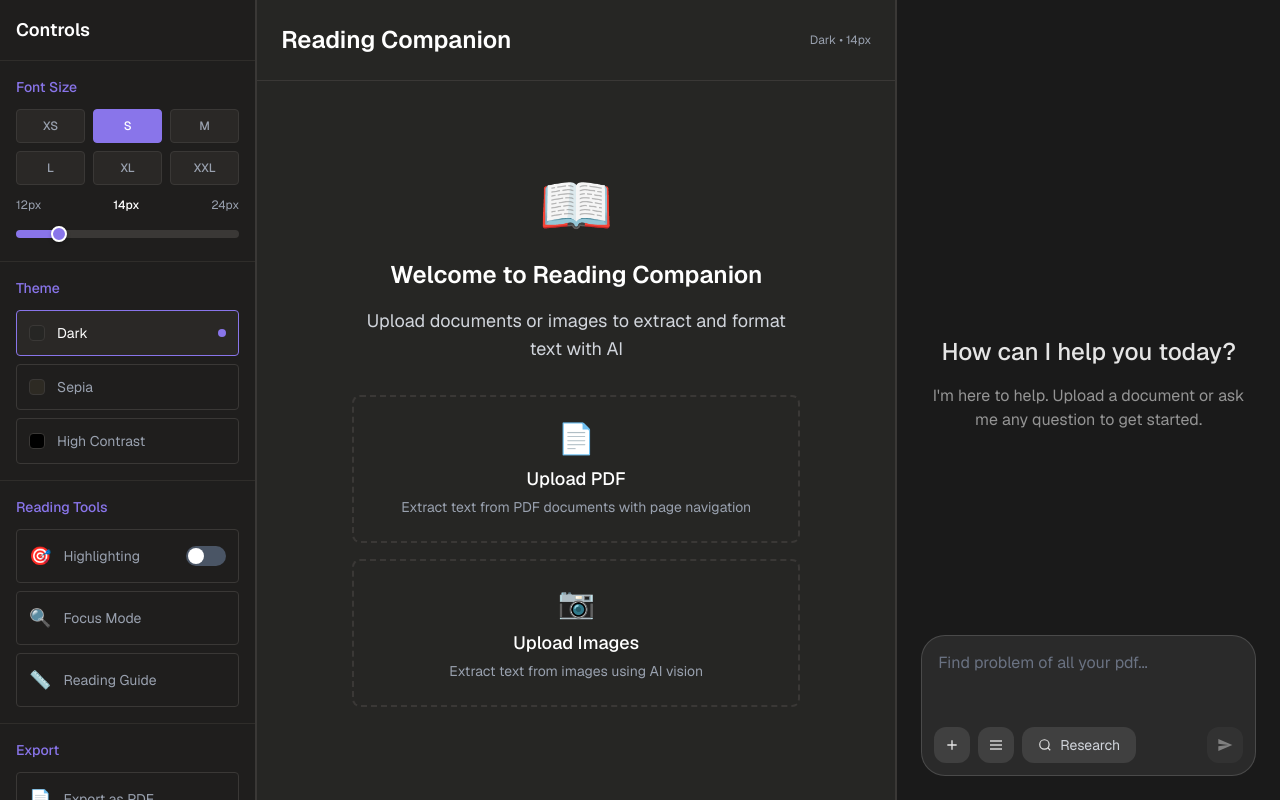
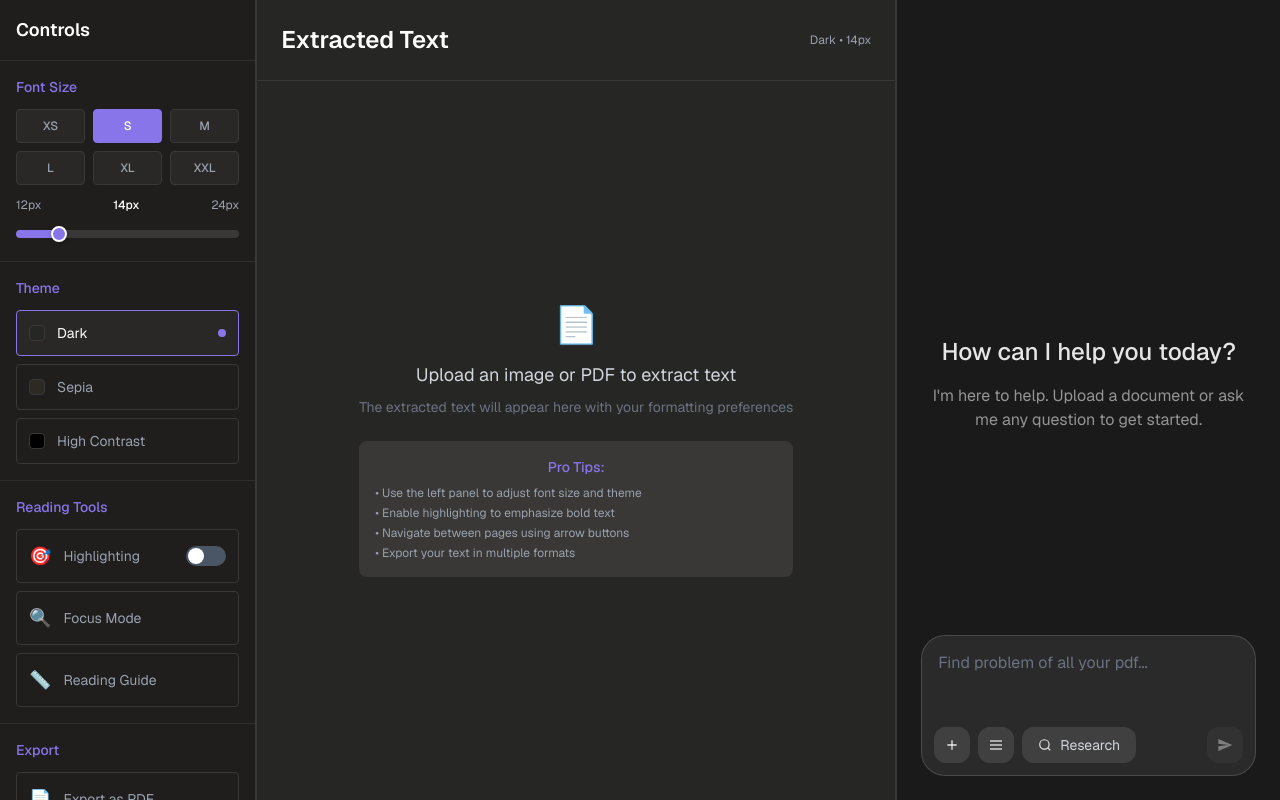
Before and after one commit to Harshrawat27/readingcompanion, a Next.js app: page / in a window 1280 px wide. Built offline with nearby package versions, Linux system fonts and the light colour scheme.

Commit message:
old middle panel - small error in page.tsx

```diff
--- a/components/home/MiddlePanel.tsx
+++ b/components/home/MiddlePanel.tsx
@@ -1,10 +1,5 @@
-// components/home/MiddlePanel.tsx
-'use client';
-
-import { useState, useMemo } from 'react';
+import { useMemo } from 'react';
 import MarkdownRenderer from '../MarkdownRenderer';
-import ImageToText from '../ImageToText';
-import PDFUpload from '../PDFUpload';
 
 interface PageData {
   pageNumber: number;
@@ -15,22 +10,11 @@ interface PageData {
   height: number;
 }
 
-interface ImageData {
-  id: string;
-  file: File;
-  preview: string;
-  extractedText?: string;
-  isProcessing?: boolean;
-  hasError?: boolean;
-  errorMessage?: string;
-}
-
 interface MiddlePanelProps {
   extractedText: string;
   fontSize: number;
   theme: string;
   isHighlightEnabled: boolean;
-  onTextExtracted: (text: string, images?: ImageData[]) => void;
   onClearText: () => void;
   pages?: PageData[];
   currentPage?: number;
@@ -42,15 +26,11 @@ export default function MiddlePanel({
   fontSize,
   theme,
   isHighlightEnabled,
-  onTextExtracted,
   onClearText,
   pages = [],
   currentPage = 1,
   onPageChange,
 }: MiddlePanelProps) {
-  const [uploadMode, setUploadMode] = useState<'image' | 'pdf' | null>(null);
-  const [isProcessing, setIsProcessing] = useState(false);
-
   // Theme configurations
   const getThemeStyles = (theme: string) => {
     switch (theme) {
@@ -94,9 +74,6 @@ export default function MiddlePanel({
     return Math.max(1, Math.ceil(wordCount / 200));
   }, [wordCount]);
 
-  // Check if we have any content
-  const hasContent = displayText || pages.length > 0;
-
   // Navigation handlers
   const goToPreviousPage = () => {
     if (currentPage > 1 && onPageChange) {
@@ -108,35 +85,6 @@ export default function MiddlePanel({
     if (currentPage < pages.length && onPageChange) {
       onPageChange(currentPage + 1);
     }
-  };
-
-  // Handle upload mode selection
-  const selectUploadMode = (mode: 'image' | 'pdf') => {
-    setUploadMode(mode);
-  };
-
-  const resetToWelcome = () => {
-    setUploadMode(null);
-    onClearText();
-  };
-
-  // Handle PDF pages extraction
-  const handlePDFPagesExtracted = (pdfPages: PageData[]) => {
-    // Convert to expected format and pass to parent
-    // This will be handled by the parent component's page management
-    console.log('PDF pages extracted:', pdfPages.length);
-  };
-
-  // Handle image text extraction
-  const handleImageTextExtracted = (text: string, images: ImageData[]) => {
-    onTextExtracted(text, images);
-    setUploadMode(null); // Hide upload UI after successful extraction
-  };
-
-  // Handle image upload
-  const handleImagesUploaded = (images: ImageData[]) => {
-    // This can be used for progress tracking if needed
-    console.log('Images uploaded:', images.length);
   };
 
   return (
@@ -154,11 +102,7 @@ export default function MiddlePanel({
       >
         <div className='flex items-center gap-4'>
           <h1 className='text-2xl font-semibold'>
-            {hasContent
-              ? isMultiPageMode
-                ? 'Document Reader'
-                : 'Extracted Text'
-              : 'Reading Companion'}
+            {isMultiPageMode ? 'Document Reader' : 'Extracted Text'}
           </h1>
 
           {/* Page Navigation */}
@@ -209,19 +153,19 @@ export default function MiddlePanel({
             {isMultiPageMode && ` • ${pages.length} pages`}
           </div>
 
-          {/* Clear/Back button */}
-          {hasContent || uploadMode ? (
+          {/* Clear button */}
+          {(extractedText || pages.length > 0) && (
             <button
-              onClick={uploadMode ? resetToWelcome : onClearText}
+              onClick={onClearText}
               className='px-3 py-1 text-sm rounded border hover:bg-opacity-10 hover:bg-white transition-colors'
               style={{
                 borderColor: themeStyles.borderColor,
                 color: '#9ca3af',
               }}
             >
-              {uploadMode ? 'Back' : 'Clear'}
+              Clear
             </button>
-          ) : null}
+          )}
         </div>
       </div>
 
@@ -257,7 +201,7 @@ export default function MiddlePanel({
                     <img
                       src={page.imageData}
                       alt={`Page ${page.pageNumber}`}
-                      className='w-full aspect-[1/1.4142] object-cover rounded mb-1'
+                      className='w-full h-16 object-cover rounded mb-1'
                     />
                   )}
                   <div className='text-xs text-center'>
@@ -282,90 +226,7 @@ export default function MiddlePanel({
 
         {/* Main Content */}
         <div className='flex-1 overflow-hidden'>
-          {/* Welcome Screen / Upload Selection */}
-          {!hasContent && !uploadMode && (
-            <div className='flex-1 flex items-center justify-center h-full'>
-              <div className='text-center max-w-md'>
-                <div className='text-6xl mb-6'>📖</div>
-                <h2 className='text-2xl font-semibold mb-4'>
-                  Welcome to Reading Companion
-                </h2>
-                <p className='text-gray-300 text-lg mb-8'>
-                  Upload documents or images to extract and format text with AI
-                </p>
-
-                {/* Upload Options */}
-                <div className='space-y-4'>
-                  <button
-                    onClick={() => selectUploadMode('pdf')}
-                    className='w-full p-6 rounded-lg border-2 border-dashed transition-all hover:border-purple-400 hover:bg-purple-900/10'
-                    style={{ borderColor: themeStyles.borderColor }}
-                  >
-                    <div className='text-3xl mb-2'>📄</div>
-                    <div className='text-lg font-medium mb-1'>Upload PDF</div>
-                    <div className='text-sm text-gray-400'>
-                      Extract text from PDF documents with page navigation
-                    </div>
-                  </button>
-
-                  <button
-                    onClick={() => selectUploadMode('image')}
-                    className='w-full p-6 rounded-lg border-2 border-dashed transition-all hover:border-purple-400 hover:bg-purple-900/10'
-                    style={{ borderColor: themeStyles.borderColor }}
-                  >
-                    <div className='text-3xl mb-2'>📷</div>
-                    <div className='text-lg font-medium mb-1'>
-                      Upload Images
-                    </div>
-                    <div className='text-sm text-gray-400'>
-                      Extract text from images using AI vision
-                    </div>
-                  </button>
-                </div>
-              </div>
-            </div>
-          )}
-
-          {/* Upload Interface */}
-          {uploadMode && !hasContent && (
-            <div className='flex-1 p-6 overflow-y-auto'>
-              <div className='max-w-2xl mx-auto'>
-                {uploadMode === 'pdf' ? (
-                  <>
-                    <div className='text-center mb-6'>
-                      <div className='text-4xl mb-2'>📄</div>
-                      <h2 className='text-xl font-semibold mb-2'>
-                        Upload PDF Document
-                      </h2>
-                      <p className='text-gray-400'>
-                        Select a PDF file to extract text with page navigation
-                      </p>
-                    </div>
-                    <PDFUpload onPagesExtracted={handlePDFPagesExtracted} />
-                  </>
-                ) : (
-                  <>
-                    <div className='text-center mb-6'>
-                      <div className='text-4xl mb-2'>📷</div>
-                      <h2 className='text-xl font-semibold mb-2'>
-                        Upload Images
-                      </h2>
-                      <p className='text-gray-400'>
-                        Select images to extract text using AI vision
-                      </p>
-                    </div>
-                    <ImageToText
-                      onTextExtracted={handleImageTextExtracted}
-                      onImagesUploaded={handleImagesUploaded}
-                    />
-                  </>
-                )}
-              </div>
-            </div>
-          )}
-
-          {/* Text Display */}
-          {displayText && (
+          {displayText ? (
             <div
               className='w-full h-full p-6 overflow-y-auto'
               style={{
@@ -547,6 +408,43 @@ export default function MiddlePanel({
                 }
               `}</style>
             </div>
+          ) : (
+            <div className='flex-1 flex items-center justify-center h-full'>
+              <div className='text-center'>
+                <div className='text-4xl mb-4'>
+                  {isMultiPageMode ? '📄' : '📄'}
+                </div>
+                <p className='text-gray-300 text-lg'>
+                  {isMultiPageMode
+                    ? `Page ${currentPage} - No text extracted yet`
+                    : 'Upload an image or PDF to extract text'}
+                </p>
+                <p className='text-sm text-gray-500 mt-2'>
+                  {isMultiPageMode
+                    ? 'Click "Extract text" in the right panel to process this page'
+                    : 'The extracted text will appear here with your formatting preferences'}
+                </p>
+
+                {/* Quick tips */}
+                <div
+                  className='mt-6 p-4 rounded-lg max-w-md mx-auto'
+                  style={{ backgroundColor: themeStyles.borderColor }}
+                >
+                  <h3
+                    className='text-sm font-medium mb-2'
+                    style={{ color: '#8975EA' }}
+                  >
+                    Pro Tips:
+                  </h3>
+                  <ul className='text-xs text-gray-400 space-y-1 text-left'>
+                    <li>• Use the left panel to adjust font size and theme</li>
+                    <li>• Enable highlighting to emphasize bold text</li>
+                    <li>• Navigate between pages using arrow buttons</li>
+                    <li>• Export your text in multiple formats</li>
+                  </ul>
+                </div>
+              </div>
+            </div>
           )}
         </div>
       </div>
```
